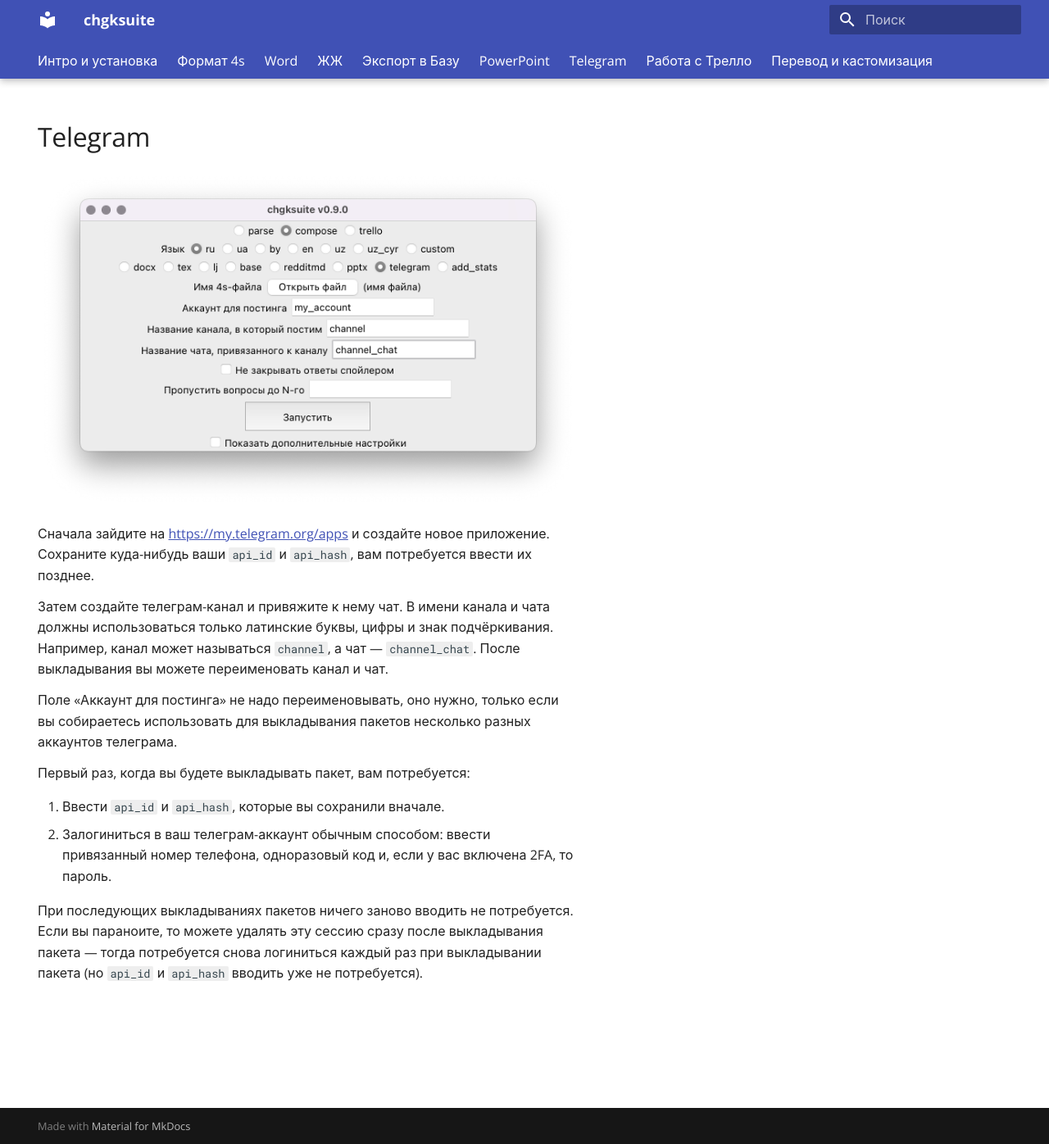
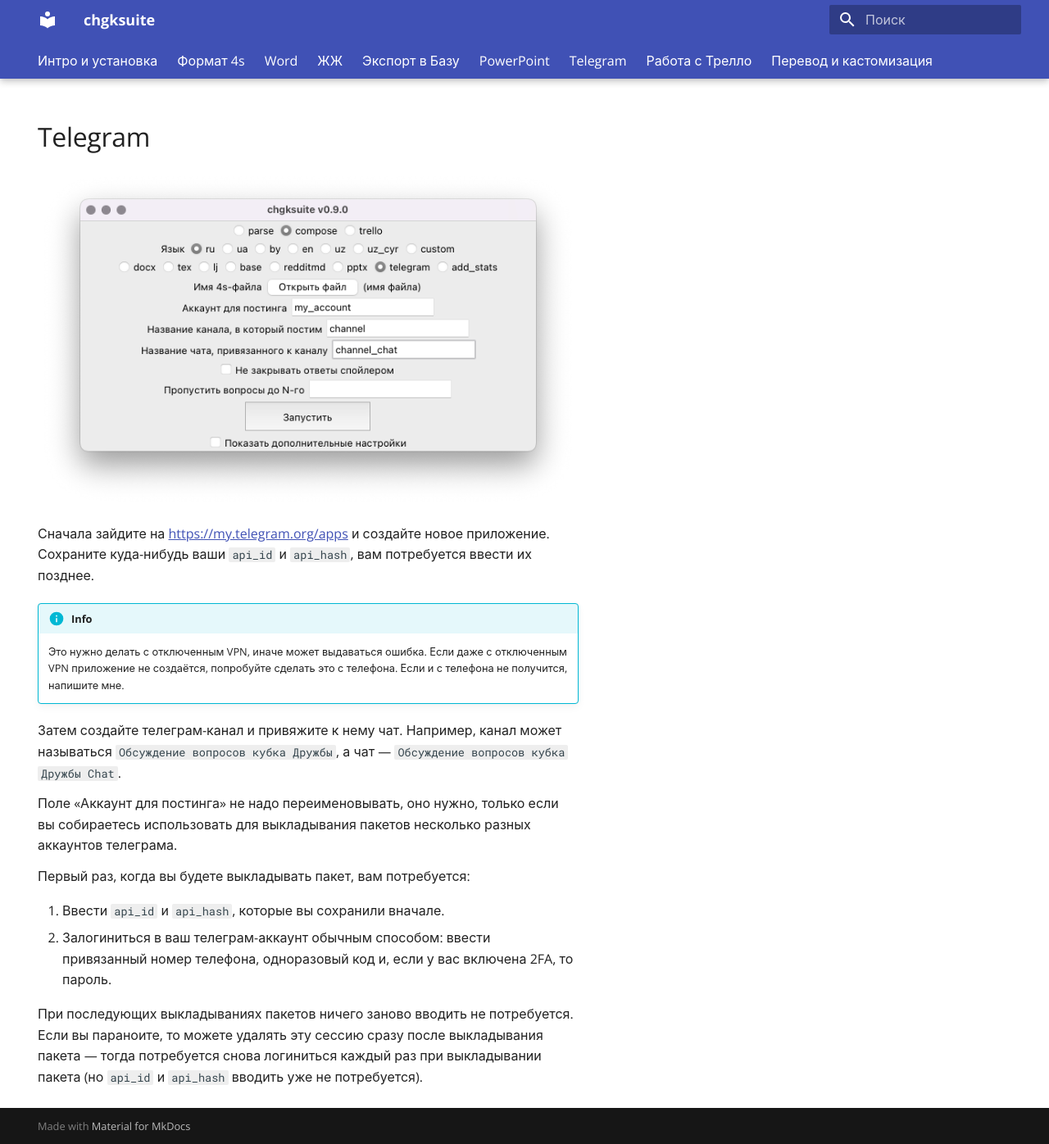
Before and after one commit to peczony/chgksuite, an MkDocs documentation site: the page built from docs/docs/telegram.md, in a window 1280 px wide and 1396 px high. Shown: the whole window at 82% size. Built offline with MkDocs 1.6.1 and Material for MkDocs 9.7.7, drawn with Linux system fonts in a browser that asks for light colours.

Commit message:
up telegram docs

```diff
--- a/docs/docs/telegram.md
+++ b/docs/docs/telegram.md
@@ -9,7 +9,11 @@
 
 Сначала зайдите на <https://my.telegram.org/apps> и создайте новое приложение. Сохраните куда-нибудь ваши `api_id` и `api_hash`, вам потребуется ввести их позднее.
 
-Затем создайте телеграм-канал и привяжите к нему чат. В имени канала и чата должны использоваться только латинские буквы, цифры и знак подчёркивания. Например, канал может называться `channel`, а чат — `channel_chat`. После выкладывания вы можете переименовать канал и чат.
+!!! info
+
+    Это нужно делать с отключенным VPN, иначе может выдаваться ошибка. Если даже с отключенным VPN приложение не создаётся, попробуйте сделать это с телефона. Если и с телефона не получится, напишите мне.
+
+Затем создайте телеграм-канал и привяжите к нему чат. Например, канал может называться `Обсуждение вопросов кубка Дружбы`, а чат — `Обсуждение вопросов кубка Дружбы Chat`.
 
 Поле «Аккаунт для постинга» не надо переименовывать, оно нужно, только если вы собираетесь использовать для выкладывания пакетов несколько разных аккаунтов телеграма.
 
--- a/docs/mkdocs.yml
+++ b/docs/mkdocs.yml
@@ -26,3 +26,7 @@
     scheme: default
 extra_css:
   - stylesheets/extra.css
+markdown_extensions:
+  - admonition
+  - pymdownx.details
+  - pymdownx.superfences
```
